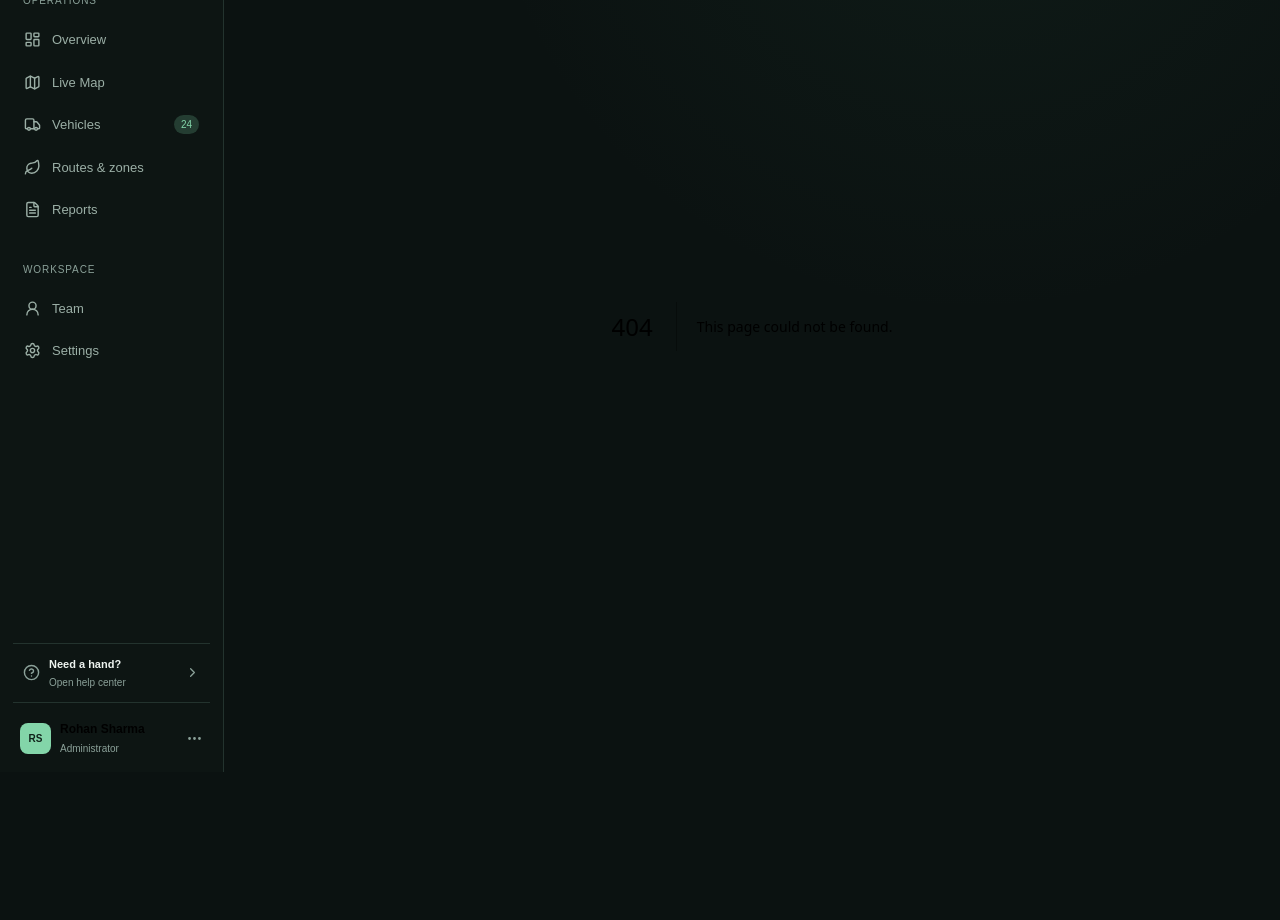
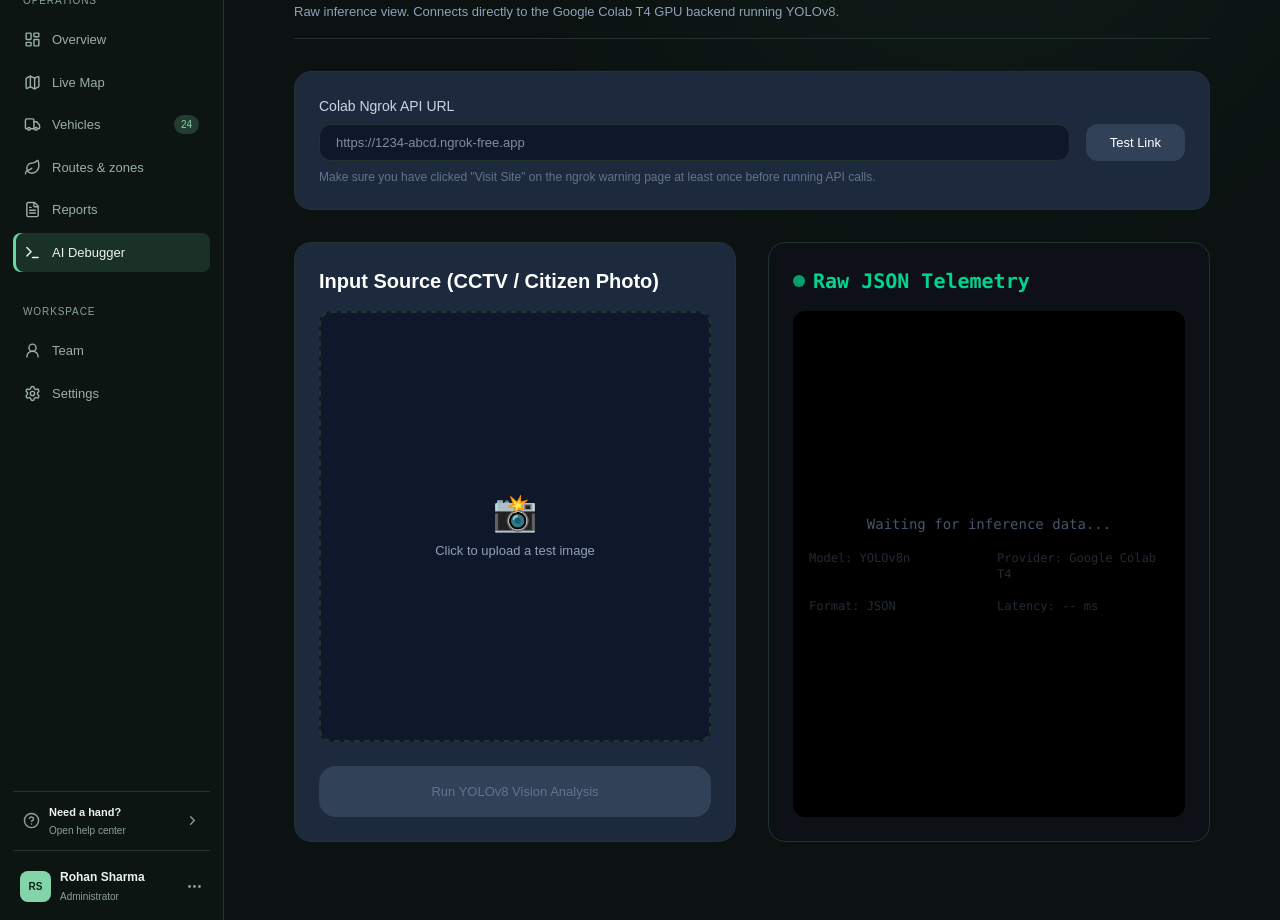
Before and after one commit to PhaseDev6/Automate-India, a Next.js app: page /debug in a window 1280 px wide. Before the commit this address had no page. Shown: the part 180-1100 px from the top of the page. Before the commit the page ends 952 px from the top, so only its background shows below. Built offline with nearby package versions, Linux system fonts and the light colour scheme.

Commit message:
Feature: Add AI Vision Debug Dashboard and Colab YOLO backend script

```diff
--- /dev/null
+++ b/app/debug/page.tsx
@@ -0,0 +1,212 @@
+'use client'
+
+import { useState, useRef } from 'react'
+
+export default function DebugPage() {
+  const [ngrokUrl, setNgrokUrl] = useState('')
+  const [imageFile, setImageFile] = useState<File | null>(null)
+  const [imagePreview, setImagePreview] = useState<string | null>(null)
+  const [loading, setLoading] = useState(false)
+  const [result, setResult] = useState<any>(null)
+  const [error, setError] = useState<string | null>(null)
+
+  const fileInputRef = useRef<HTMLInputElement>(null)
+
+  const handleImageChange = (e: React.ChangeEvent<HTMLInputElement>) => {
+    if (e.target.files && e.target.files[0]) {
+      const file = e.target.files[0]
+      setImageFile(file)
+
+      // Create preview URL
+      const reader = new FileReader()
+      reader.onload = (e) => {
+        setImagePreview(e.target?.result as string)
+      }
+      reader.readAsDataURL(file)
+
+      // Reset previous results
+      setResult(null)
+      setError(null)
+    }
+  }
+
+  const runInference = async () => {
+    if (!ngrokUrl) {
+      setError("Please enter your Ngrok backend URL first.")
+      return
+    }
+    if (!imageFile) {
+      setError("Please upload an image to analyze.")
+      return
+    }
+
+    setLoading(true)
+    setError(null)
+
+    // Format URL correctly (remove trailing slash)
+    const formattedUrl = ngrokUrl.trim().replace(/\/$/, '')
+
+    try {
+      const formData = new FormData()
+      formData.append('file', imageFile)
+
+      const response = await fetch(`${formattedUrl}/analyze-image`, {
+        method: 'POST',
+        body: formData,
+      })
+
+      if (!response.ok) {
+        throw new Error(`Server returned ${response.status}: ${response.statusText}`)
+      }
+
+      const data = await response.json()
+      setResult(data)
+    } catch (err: any) {
+      console.error(err)
+      setError(`Connection failed. Ensure Colab is running and ngrok URL is correct. Details: ${err.message}`)
+    } finally {
+      setLoading(false)
+    }
+  }
+
+  return (
+    <div className="p-8 max-w-7xl mx-auto text-white">
+      <div className="mb-8 border-b border-slate-700 pb-4">
+        <h1 className="text-3xl font-bold mb-2 flex items-center">
+          <span className="text-emerald-400 mr-3">⚡</span>
+          UrbanSweep AI Vision Debugger
+        </h1>
+        <p className="text-slate-400">
+          Raw inference view. Connects directly to the Google Colab T4 GPU backend running YOLOv8.
+        </p>
+      </div>
+
+      {/* Connection Setup */}
+      <div className="bg-slate-800 p-6 rounded-xl border border-slate-700 mb-8">
+        <label className="block text-sm font-medium text-slate-300 mb-2">
+          Colab Ngrok API URL
+        </label>
+        <div className="flex gap-4">
+          <input
+            type="text"
+            placeholder="https://1234-abcd.ngrok-free.app"
+            className="flex-1 bg-slate-900 border border-slate-600 rounded-lg px-4 py-2 focus:outline-none focus:border-emerald-500 font-mono text-sm"
+            value={ngrokUrl}
+            onChange={(e) => setNgrokUrl(e.target.value)}
+          />
+          <button
+            className="bg-slate-700 hover:bg-slate-600 px-6 py-2 rounded-lg font-medium transition-colors"
+            onClick={() => {
+              // Quick test connection
+              if(ngrokUrl) window.open(ngrokUrl, '_blank')
+            }}
+          >
+            Test Link
+          </button>
+        </div>
+        <p className="text-xs text-slate-500 mt-2">
+          Make sure you have clicked "Visit Site" on the ngrok warning page at least once before running API calls.
+        </p>
+      </div>
+
+      <div className="grid grid-cols-1 lg:grid-cols-2 gap-8">
+
+        {/* Left Column: Image Input */}
+        <div className="flex flex-col gap-4">
+          <div className="bg-slate-800 p-6 rounded-xl border border-slate-700 flex-1 flex flex-col">
+            <h2 className="text-xl font-semibold mb-4">Input Source (CCTV / Citizen Photo)</h2>
+
+            <div
+              className="flex-1 border-2 border-dashed border-slate-600 rounded-lg flex flex-col items-center justify-center relative overflow-hidden bg-slate-900 min-h-[300px] cursor-pointer hover:border-emerald-500 transition-colors"
+              onClick={() => fileInputRef.current?.click()}
+            >
+              {imagePreview ? (
+                <img src={imagePreview} alt="Preview" className="absolute inset-0 w-full h-full object-contain" />
+              ) : (
+                <div className="text-center p-6">
+                  <div className="text-4xl mb-2">📸</div>
+                  <p className="text-slate-400">Click to upload a test image</p>
+                </div>
+              )}
+              <input
+                type="file"
+                ref={fileInputRef}
+                className="hidden"
+                accept="image/*"
+                onChange={handleImageChange}
+              />
+            </div>
+
+            <button
+              onClick={runInference}
+              disabled={loading || !imageFile}
+              className={`mt-6 w-full py-4 rounded-xl font-bold text-lg flex justify-center items-center gap-2 transition-all ${
+                loading ? 'bg-emerald-600/50 cursor-not-allowed' :
+                (!imageFile || !ngrokUrl) ? 'bg-slate-700 text-slate-500 cursor-not-allowed' :
+                'bg-emerald-600 hover:bg-emerald-500 text-white shadow-[0_0_15px_rgba(16,185,129,0.4)]'
+              }`}
+            >
+              {loading ? (
+                <>
+                  <div className="w-5 h-5 border-2 border-white/30 border-t-white rounded-full animate-spin" />
+                  Processing YOLOv8 Inference...
+                </>
+              ) : (
+                'Run YOLOv8 Vision Analysis'
+              )}
+            </button>
+
+            {error && (
+              <div className="mt-4 p-4 bg-red-900/30 border border-red-500/50 rounded-lg text-red-200 text-sm">
+                {error}
+              </div>
+            )}
+          </div>
+        </div>
+
+        {/* Right Column: JSON Output */}
+        <div className="bg-[#0d1117] p-6 rounded-xl border border-slate-700 flex flex-col h-[600px]">
+          <h2 className="text-xl font-semibold mb-4 text-emerald-400 font-mono flex items-center gap-2">
+            <span className="w-3 h-3 rounded-full bg-emerald-500 animate-pulse"></span>
+            Raw JSON Telemetry
+          </h2>
+
+          <div className="flex-1 overflow-auto bg-black rounded-lg p-4 font-mono text-sm">
+            {result ? (
+              <pre className="text-green-400 whitespace-pre-wrap break-all">
+                {JSON.stringify(result, null, 2)}
+              </pre>
+            ) : (
+              <div className="h-full flex flex-col items-center justify-center text-slate-600">
+                <p>Waiting for inference data...</p>
+                <div className="mt-4 grid grid-cols-2 gap-4 text-xs opacity-50">
+                  <div>Model: YOLOv8n</div>
+                  <div>Provider: Google Colab T4</div>
+                  <div>Format: JSON</div>
+                  <div>Latency: -- ms</div>
+                </div>
+              </div>
+            )}
+          </div>
+
+          {result && (
+            <div className="mt-4 grid grid-cols-3 gap-4">
+              <div className="bg-slate-800 p-3 rounded text-center">
+                <div className="text-xs text-slate-400">Total Items</div>
+                <div className="text-2xl font-bold">{result.total_items_detected}</div>
+              </div>
+              <div className="bg-slate-800 p-3 rounded text-center">
+                <div className="text-xs text-slate-400">Severity</div>
+                <div className="text-2xl font-bold text-red-400">{result.calculated_severity}%</div>
+              </div>
+              <div className="bg-slate-800 p-3 rounded text-center">
+                <div className="text-xs text-slate-400">Status</div>
+                <div className="text-sm font-bold mt-1 text-emerald-400">{result.recommendation}</div>
+              </div>
+            </div>
+          )}
+        </div>
+      </div>
+    </div>
+  )
+}
--- a/components/Sidebar.tsx
+++ b/components/Sidebar.tsx
@@ -14,6 +14,7 @@ import {
   Settings,
   Truck,
   UserRound,
+  Terminal,
 } from 'lucide-react'
 
 const navItems = [
@@ -22,6 +23,7 @@ const navItems = [
   { label: 'Vehicles', href: '/vehicles', icon: Truck },
   { label: 'Routes & zones', href: '/routes', icon: Leaf },
   { label: 'Reports', href: '/reports', icon: FileText },
+  { label: 'AI Debugger', href: '/debug', icon: Terminal },
 ]
 
 export function Sidebar() {
```
Also changed, not shown: 1 other file (tests, documents, lock files or other folders).
